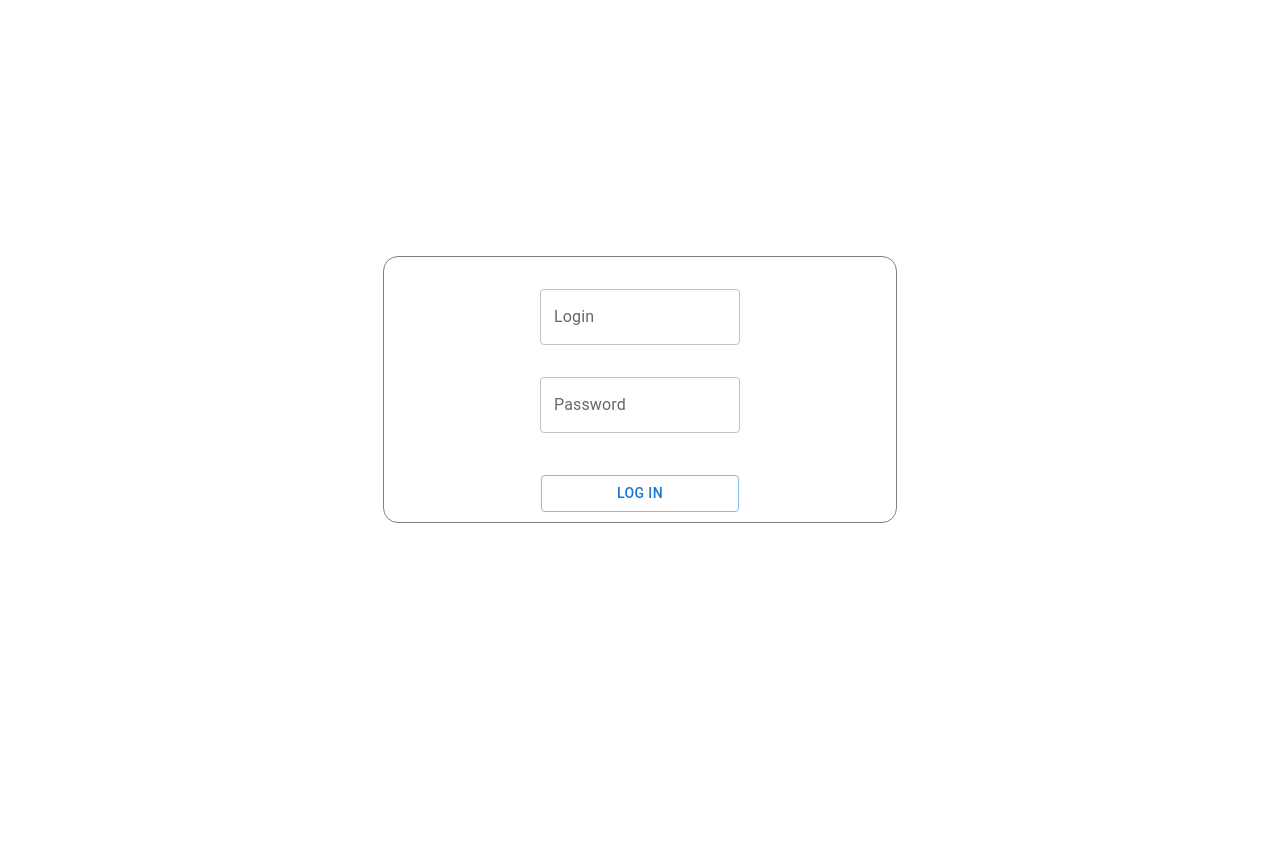
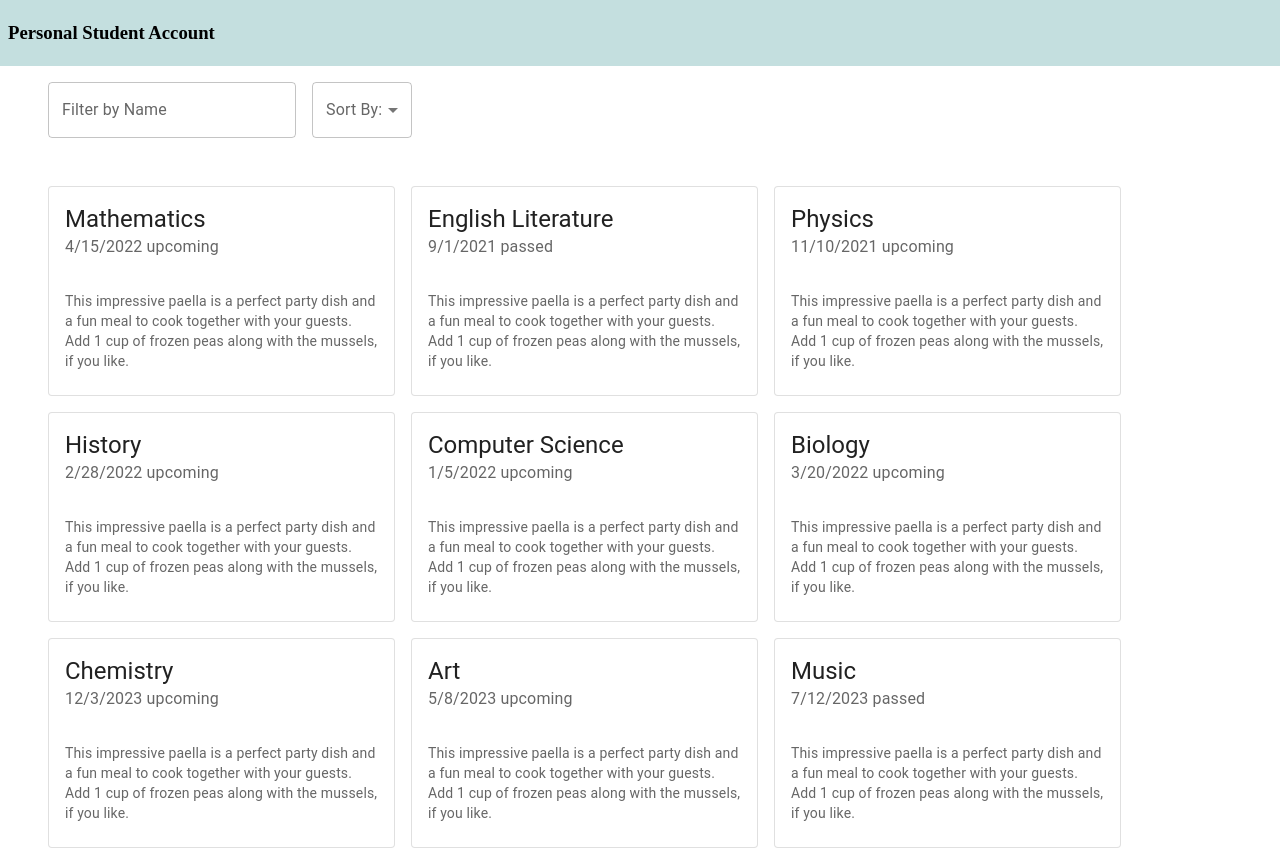
Before and after one commit to PavloLapan/PSA, a React (Create React App) app in the folder psa/: page / in a window 1280 px wide. Shown: the top 850 px of the page. Before the commit the page ends 800 px from the top, so only its background shows below. Built offline with nearby package versions, Linux system fonts and the light colour scheme.

Commit message:
plapan-task-8: split navbar and add filter service

```diff
--- a/psa/public/index.html
+++ b/psa/public/index.html
@@ -14,7 +14,6 @@
       manifest.json provides metadata used when your web app is installed on a
       user's mobile device or desktop. See https://developers.google.com/web/fundamentals/web-app-manifest/
     -->
-    <link rel="manifest" href="%PUBLIC_URL%/manifest.json" />
     <!--
       Notice the use of %PUBLIC_URL% in the tags above.
       It will be replaced with the URL of the `public` folder during the build.
--- a/psa/src/App.tsx
+++ b/psa/src/App.tsx
@@ -12,11 +12,11 @@ import {RootState} from "./redux/reducers/reducers";
 
 
 const App = () => {
-    const isAuthenticated = useSelector((state: RootState) => state.auth.isAuthenticated);
+
     return (
         <Router>
             <Routes>
-                <Route path="/" element={isAuthenticated ? <Home /> : <Login />} />
+                <Route path="/" element={<Home />} />
                 <Route path="/course/:id" element={<CourseDetails />} />
             </Routes>
         </Router>
--- a/psa/src/components/card.tsx
+++ b/psa/src/components/card.tsx
@@ -4,12 +4,9 @@ import {  Card, CardContent, CardHeader, Typography } from "@mui/material";
 
 //@ts-ignore
 const CardItem = ({ name, date, comment }) => {
-
-
-
     return (
 
-        <Card variant="outlined" sx={{ maxWidth: 345, m: 1 }}>
+        <Card variant="outlined" sx={{ maxWidth: 345, m: 1, cursor: 'pointer' }}>
             <CardHeader
                 title={name}
                 subheader={date > new Date().toLocaleDateString() ? `${date} passed`: `${date} upcoming`}
--- a/psa/src/components/course-details.tsx
+++ b/psa/src/components/course-details.tsx
@@ -1,69 +1,31 @@
-import React, {useState} from 'react';
-import CoursesMock from "../helpers/courses-mock";
-import {Box, FormControl, InputLabel, MenuItem, Select} from "@mui/material";
+import React from 'react';
+import {Box} from "@mui/material";
 import CardItem from "./card";
 import {nanoid} from "nanoid";
-import TextField from "@mui/material/TextField";
+import FilterHelperService, {Course} from "../helpers/filterHelper";
+import {useSelector} from "react-redux";
+import {RootState} from "../redux/reducers/reducers";
 
+const CourseDetails = () => {
 
-interface Course {
-    name: string;
-    date: Date;
-    comment?: string;
-}
-const CourseDetails = () => {
-    const [sortBy, setSortBy] = useState<string>('');
-    const [filterBy, setFilterBy] = useState<string>('');
+    const isFilterBy = useSelector((state: RootState) => state.filter.filter);
+    const isSortBy = useSelector((state: RootState) => state.filter.sortBy);
+    const sortedCourses = FilterHelperService.sortedCourses(isFilterBy, isSortBy)
 
-    const filteredCourses: Course[] = CoursesMock.filter((course: Course) =>
-        course.name.toLowerCase().includes(filterBy.toLowerCase())
-    );
-
-    const sortedCourses: Course[] = filteredCourses.sort((courseA: Course, courseB: Course) => {
-        if (sortBy === 'name') {
-            return courseA.name.localeCompare(courseB.name);
-        } else if (sortBy === 'date') {
-            return new Date(courseA.date).getTime() - new Date(courseB.date).getTime();
-        }
-        return 0;
+    const courses = sortedCourses.map((course: Course) => {
+        return (
+            <CardItem
+                key={nanoid()}
+                name={course.name}
+                date={course.date.toLocaleDateString()}
+                comment={course.comment}
+            />
+        );
     });
 
-    const handleSortByChange = (event: { target: { value: React.SetStateAction<string>; }; }) => {
-        setSortBy(event.target.value);
-    };
-
-    const handleFilterByChange = (event: React.ChangeEvent<HTMLInputElement>) => {
-        setFilterBy(event.target.value);
-    };
 
     return (
         <>
-            <Box sx={{marginBottom: 2, display: 'flex', m: 2, pl: 4}}>
-                <TextField
-                    label="Filter by Name"
-                    value={filterBy}
-                    onChange={handleFilterByChange}
-                />
-
-                <FormControl sx={{ minWidth: 80, pl: 2 }}>
-                    <InputLabel id="demo-simple-select-autowidth-label">Sort By:</InputLabel>
-                    <Select
-                        labelId="demo-simple-select-autowidth-label"
-                        id="demo-simple-select-autowidth"
-                        value={sortBy}
-                        onChange={handleSortByChange}
-                        autoWidth
-                        label="Sort By:"
-                    >
-                        <MenuItem value="">
-                            <em>None</em>
-                        </MenuItem>
-                        <MenuItem value={'name'}>Name</MenuItem>
-                        <MenuItem value={'date'}>Date</MenuItem>
-                    </Select>
-                </FormControl>
-            </Box>
-
             <Box
                 sx={{
                     display: 'flex',
@@ -71,18 +33,7 @@ const CourseDetails = () => {
                     padding: 2,
                     margin: 3
                 }}>
-                {/* Mapping over sorted and filtered courses */}
-                {sortedCourses.map(course => {
-                    return (
-                        <CardItem
-                            key={nanoid()}
-                            name={course.name}
-                            date={course.date.toLocaleDateString()}
-                            comment={course.comment}
-                        />
-                    );
-                })}
-
+                {courses}
             </Box>
         </>
     );
--- /dev/null
+++ b/psa/src/components/filter.tsx
@@ -0,0 +1,50 @@
+import {Box, FormControl, InputLabel, MenuItem, Select} from "@mui/material";
+import TextField from "@mui/material/TextField";
+import React, {useState} from "react";
+import {useDispatch} from "react-redux";
+import {sortBy, filterBy} from "../redux/actions/filterAction";
+
+
+export const Filter = () => {
+    const dispatch = useDispatch();
+    const [sortByName, setSortByName] = useState<string>('');
+    const [filterByName, setFilterByName] = useState<string>('');
+
+    const handleSortByChange = (event: { target: { value: React.SetStateAction<string>; }; }) => {
+        setSortByName(event.target.value);
+        dispatch(filterBy(event.target.value));
+    };
+
+    const handleFilterByChange = (event: React.ChangeEvent<HTMLInputElement>) => {
+        setFilterByName(event.target.value);
+        dispatch(sortBy(event.target.value))
+    };
+
+    return(
+        <Box sx={{marginBottom: 2, display: 'flex', m: 2, pl: 4}}>
+            <TextField
+                label="Filter by Name"
+                value={filterByName}
+                onChange={handleFilterByChange}
+            />
+
+            <FormControl sx={{ minWidth: 100, pl: 2 }}>
+                <InputLabel sx={{ pl: 2 }} id="demo-simple-select-autowidth-label">Sort By:</InputLabel>
+                <Select
+                    labelId="demo-simple-select-autowidth-label"
+                    id="demo-simple-select-autowidth"
+                    value={sortByName}
+                    onChange={handleSortByChange}
+                    autoWidth
+                    label="Sort By:"
+                >
+                    <MenuItem value="">
+                        <em>None</em>
+                    </MenuItem>
+                    <MenuItem value={'name'}>Name</MenuItem>
+                    <MenuItem value={'date'}>Date</MenuItem>
+                </Select>
+            </FormControl>
+        </Box>
+    )
+}
--- a/psa/src/components/header.tsx
+++ b/psa/src/components/header.tsx
@@ -5,10 +5,10 @@ import { logout } from '../redux/actions/authActions';
 import {RootState} from "../redux/reducers/reducers";
 import { useNavigate } from 'react-router-dom';
 const Header = () => {
+    const isAuthenticated = useSelector((state: RootState) => state.auth.isAuthenticated);
 
     const dispatch = useDispatch();
     const email = useSelector((state: RootState) => {
-        debugger
         return state
     });
     const navigate = useNavigate();
@@ -24,7 +24,6 @@ const Header = () => {
     // }
 
 
-    debugger
     return (
         <Box
         sx={{
@@ -32,7 +31,11 @@ const Header = () => {
         >
             <h3>Personal Student Account</h3>
             <p>{initials}</p>
-            <Button sx={{m: 2,  width: '25ch' }} variant="outlined" onClick={handleLogout}>Log out</Button>
+            {
+                isAuthenticated &&
+                <Button sx={{m: 2,  width: '25ch' }} variant="outlined" onClick={handleLogout}>Log out</Button>
+            }
+
         </Box>
     );
 };
--- a/psa/src/components/home.tsx
+++ b/psa/src/components/home.tsx
@@ -2,15 +2,16 @@ import React from 'react';
 import Login from "./login";
 import Header from "./header";
 import CourseDetails from "./course-details";
+import {Filter} from "./filter";
 
 
 const Home = () => {
     return (
     <div>
         <Header/>
+        <Filter/>
         <CourseDetails/>
         {/*<Login />*/}
-           Home
     </div>
 );
 };
--- /dev/null
+++ b/psa/src/helpers/filterHelper.ts
@@ -0,0 +1,33 @@
+import CoursesMock from "./courses-mock";
+
+export interface Course {
+    name: string;
+    date: Date;
+    comment?: string;
+}
+class FilterHelperService {
+
+
+    static filteredCourses = function (filterBy){
+       return CoursesMock.filter((course: Course) =>
+            course.name.toLowerCase().includes(filterBy.toLowerCase())
+        );
+    }
+
+
+    static sortedCourses(filterBy: string, sortBy: string): Course[] {
+        const filteredCourses = this.filteredCourses(filterBy);
+        const sortedCourses = filteredCourses.sort((courseA: Course, courseB: Course) => {
+            if (sortBy === 'name') {
+                return courseA.name.localeCompare(courseB.name);
+            } else if (sortBy === 'date') {
+                return new Date(courseA.date).getTime() - new Date(courseB.date).getTime();
+            }
+            return 0;
+        });
+
+        return sortedCourses;
+    }
+}
+
+export default FilterHelperService
--- /dev/null
+++ b/psa/src/redux/actions/filterAction.js
@@ -0,0 +1,17 @@
+export const filterBy = (str) => {
+    return {
+        type: 'FILTER_BY',
+        payload: {
+            str
+        },
+    };
+};
+
+export const sortBy = (str) => {
+    return {
+        type: 'SORT_BY',
+        payload: {
+            str
+        }
+    };
+};
--- /dev/null
+++ b/psa/src/redux/reducers/filterReducer.ts
@@ -0,0 +1,44 @@
+
+export interface FilterState {
+    sortBy: string;
+    filter: string
+
+}
+
+const initialState: FilterState = {
+    sortBy: '',
+    filter: ''
+};
+
+type FilterAction = {
+    type: 'FILTER_BY';
+    payload: {
+         str: string;
+
+    };
+} | {
+    type: 'SORT_BY';
+    payload: {
+        str: string;
+
+    };
+};
+
+const filterReducer = (state: FilterState = initialState, action: FilterAction): FilterState => {
+    switch (action.type) {
+        case 'FILTER_BY':
+            return {
+                ...state,
+                sortBy: action.payload.str
+            };
+        case 'SORT_BY':
+            return {
+                ...state,
+                filter: action.payload.str
+            };
+        default:
+            return state;
+    }
+};
+
+export default filterReducer;
--- a/psa/src/redux/reducers/reducers.ts
+++ b/psa/src/redux/reducers/reducers.ts
@@ -1,12 +1,16 @@
 import { combineReducers, Reducer } from 'redux';
 import authReducer, { AuthState } from './authReducer';
+import filterReducer, {FilterState} from "./filterReducer";
 
 export interface RootState {
     auth: AuthState;
+    filter: FilterState
 }
 
 const rootReducer= combineReducers({
     auth: authReducer,
+    filter: filterReducer
+
 });
 
 export default rootReducer;
```
